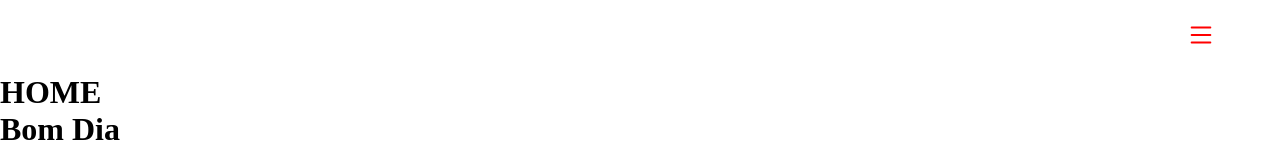
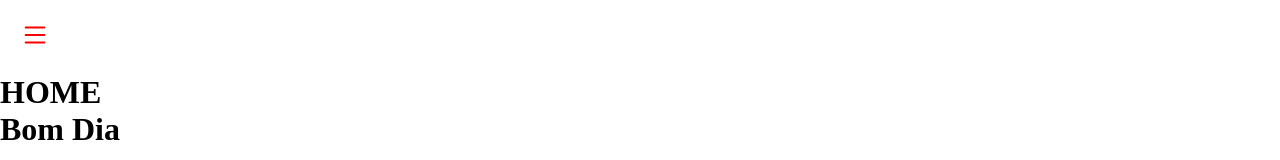
Before and after one commit to Gabriel-Andrade-Aleixo/DoacaoVital, a React (Vite) app: page /home in a window 1280 px wide. Shown: the top 160 px of the page. Built offline with nearby package versions, Linux system fonts and the light colour scheme.

Commit message:
Mudança posição Header

```diff
--- a/src/components/NavBar.jsx
+++ b/src/components/NavBar.jsx
@@ -14,8 +14,8 @@ function NavBar() {
     return (
         <>
             {/* Botão para abrir o menu */}
-            <div className={styles.btnabrir} onClick={toggleMenu}>
-                <svg xmlns="http://www.w3.org/2000/svg" width="30" fill="currentColor" className="bi bi-list" viewBox="0 0 16 16">
+            <div className={styles.btnabrir}>
+                <svg xmlns="http://www.w3.org/2000/svg" width="30" fill="currentColor" className="bi bi-list" viewBox="0 0 16 16" onClick={toggleMenu}>
                     <path fillRule="evenodd" d="M2.5 12a.5.5 0 0 1 .5-.5h10a.5.5 0 0 1 0 1H3a.5.5 0 0 1-.5-.5m0-4a.5.5 0 0 1 .5-.5h10a.5.5 0 0 1 0 1H3a.5.5 0 0 1-.5-.5m0-4a.5.5 0 0 1 .5-.5h10a.5.5 0 0 1 0 1H3a.5.5 0 0 1-.5-.5" />
                 </svg>
             </div>
--- a/src/styles/NavBar.module.css
+++ b/src/styles/NavBar.module.css
@@ -11,7 +11,8 @@ header {
 }
 
 header.abrMenu {
-    width: 70%;
+    max-width: 70%;
+    width: 400px;
 }
 
 header nav ul {
@@ -38,10 +39,14 @@ header .btnfechar svg,
     cursor: pointer;
 }
 
-header .btnfechar,
-.btnabrir {
+header .btnfechar {
     padding: 20px 5%;
     text-align: right;
+}
+
+.btnabrir{
+    padding: 20px 20px;
+    text-align: left;
 }
 
 .escMenu {
```
